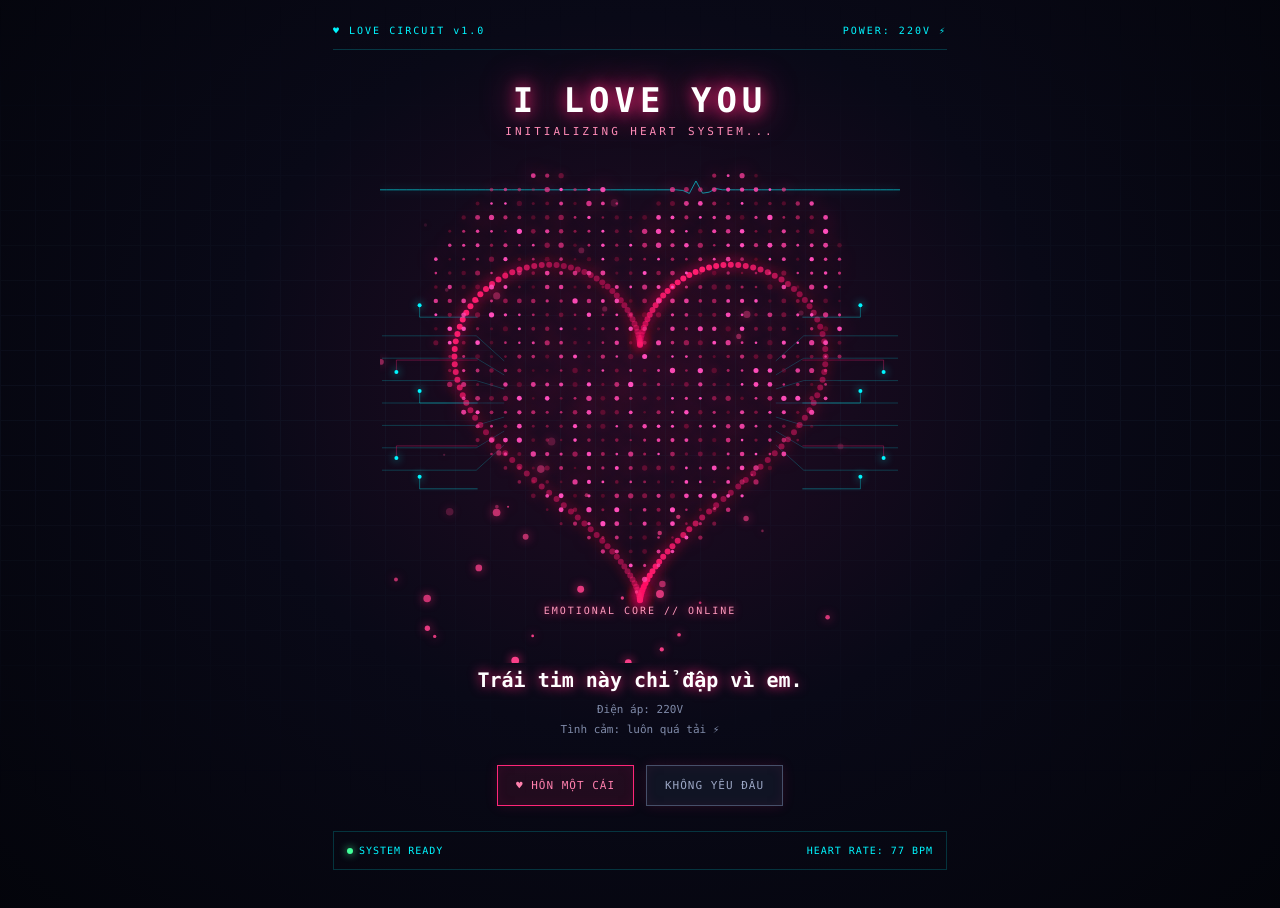
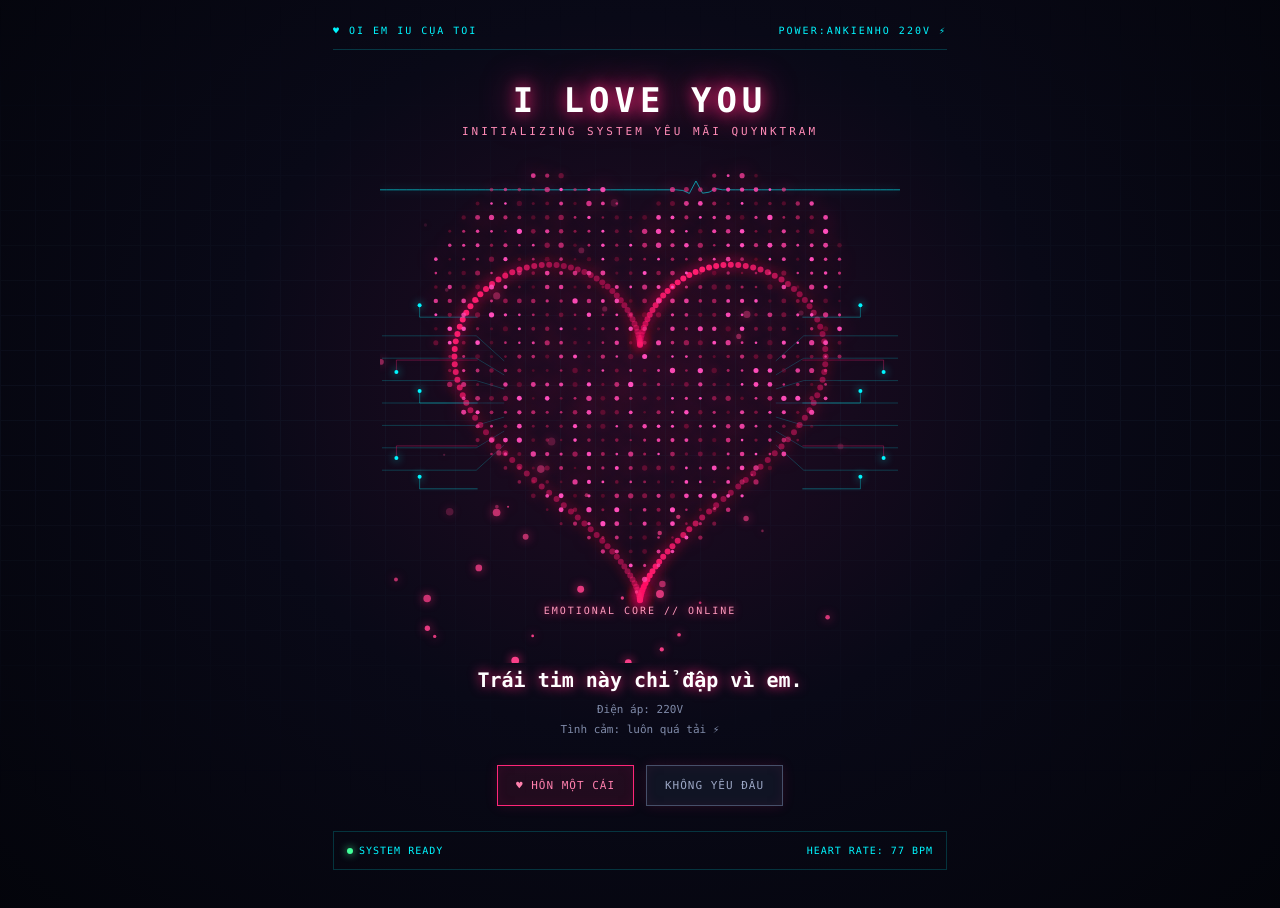
Before and after one commit to ankienho1301/traduong, a plain HTML site: page index.html in a window 1280 px wide. Drawn offline with Linux system fonts and the light colour scheme.

Commit message:
Update index.html

```diff
--- a/index.html
+++ b/index.html
@@ -203,12 +203,12 @@ button:hover {
 <div class="app">
 
     <div class="top">
-        <span>♥ LOVE CIRCUIT v1.0</span>
-        <span>POWER: 220V ⚡</span>
+        <span>♥ OI EM IU CỤA TOI</span>
+        <span>POWER:ANKIENHO 220V ⚡</span>
     </div>
 
     <h1>I LOVE YOU</h1>
-    <div class="subtitle">INITIALIZING HEART SYSTEM...</div>
+    <div class="subtitle">INITIALIZING SYSTEM YÊU MÃI QUYNKTRAM</div>
 
     <div class="stage">
         <canvas id="circuit"></canvas>
```
